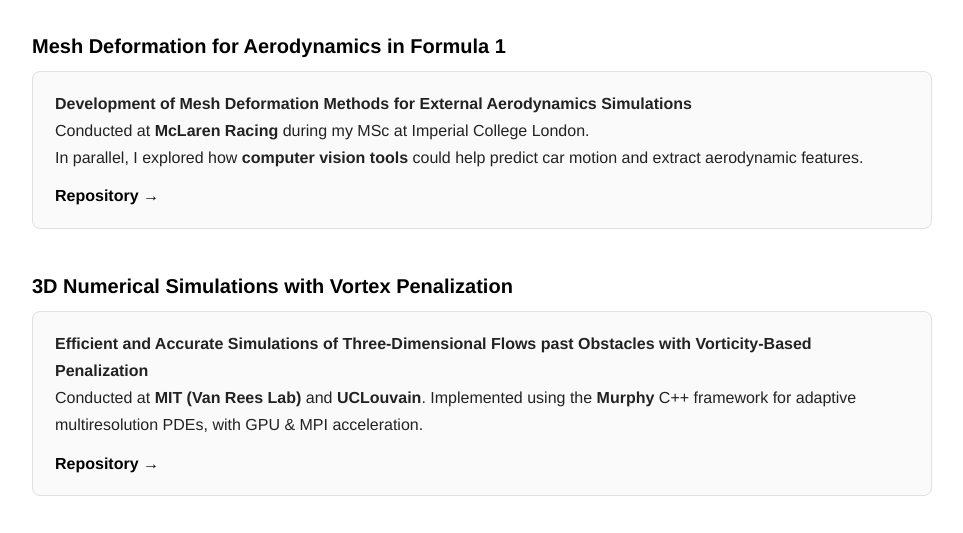
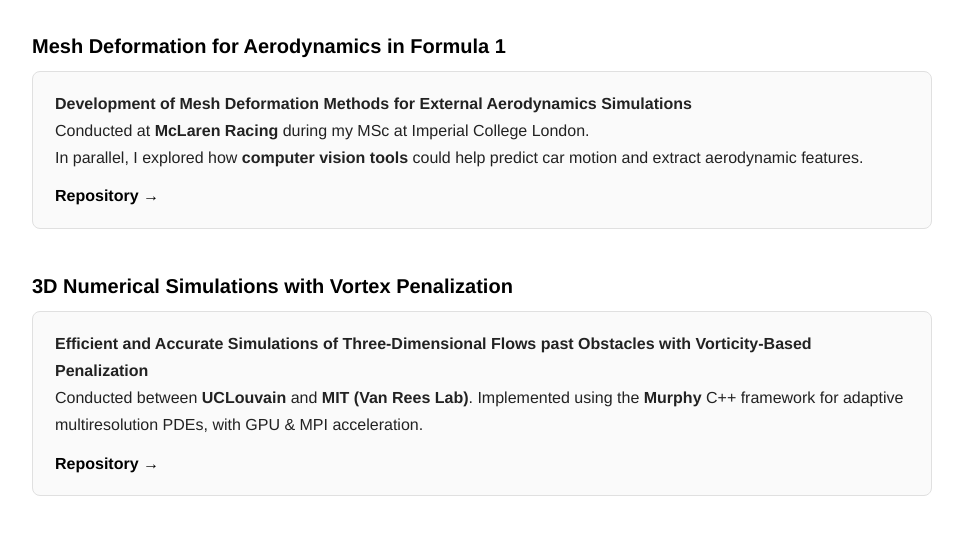
Before and after one commit to AlexandreYoussefResearch/AlexandreYoussefResearch.github.io, a plain HTML site: page projects.html in a window 1280 px wide. Shown: the part 232-765 px from the top of the page, without its empty margins (158-1121 px from the left). Drawn offline with Linux system fonts and the light colour scheme.

Commit message:
Update projects.html

```diff
--- a/projects.html
+++ b/projects.html
@@ -128,7 +128,7 @@
   <h2>3D Numerical Simulations with Vortex Penalization</h2>
   <div class="project">
     <strong>Efficient and Accurate Simulations of Three-Dimensional Flows past Obstacles with Vorticity-Based Penalization</strong><br>
-    Conducted at <strong>MIT (Van Rees Lab)</strong> and <strong>UCLouvain</strong>. Implemented using the <strong>Murphy</strong> C++ framework for adaptive multiresolution PDEs, with GPU & MPI acceleration.<br>
+    Conducted between <strong>UCLouvain</strong> and <strong>MIT (Van Rees Lab)</strong>. Implemented using the <strong>Murphy</strong> C++ framework for adaptive multiresolution PDEs, with GPU & MPI acceleration.<br>
     <a href="https://github.com/AlexandreYoussefResearch/thesis-uclouvain-mit" target="_blank">Repository →</a>
   </div>
 
```
